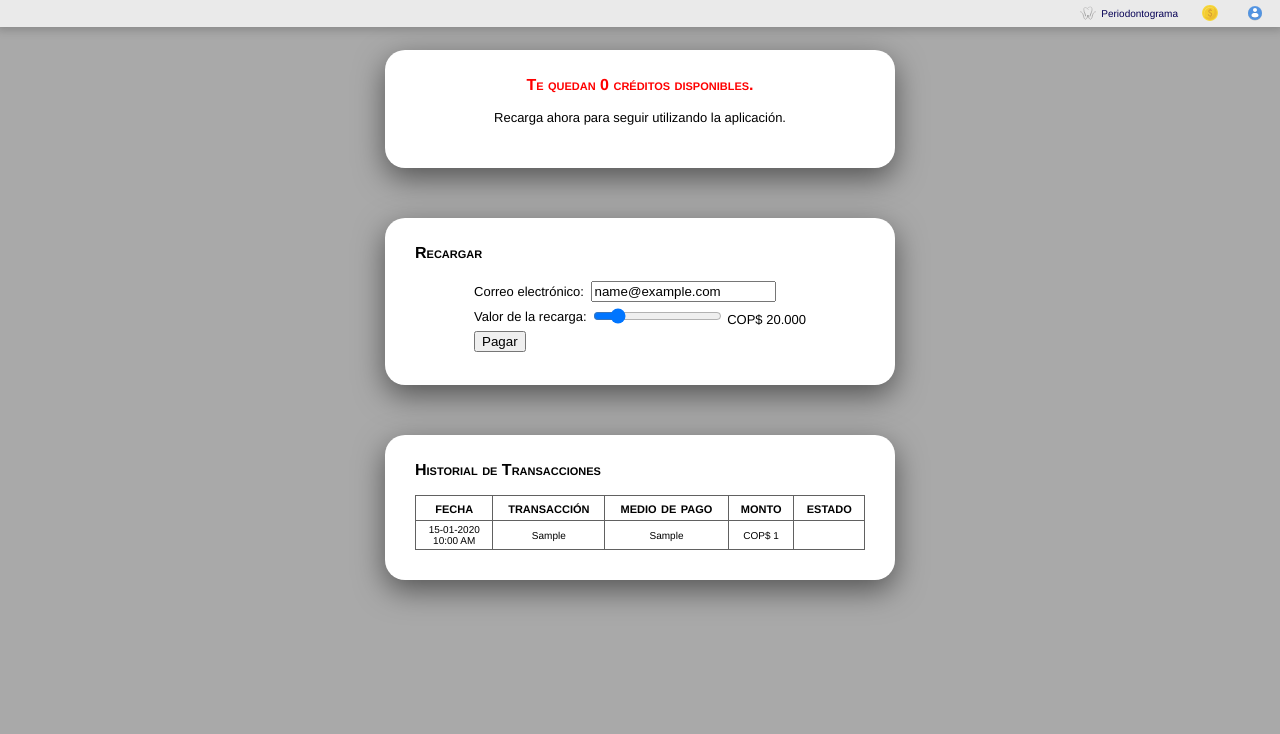
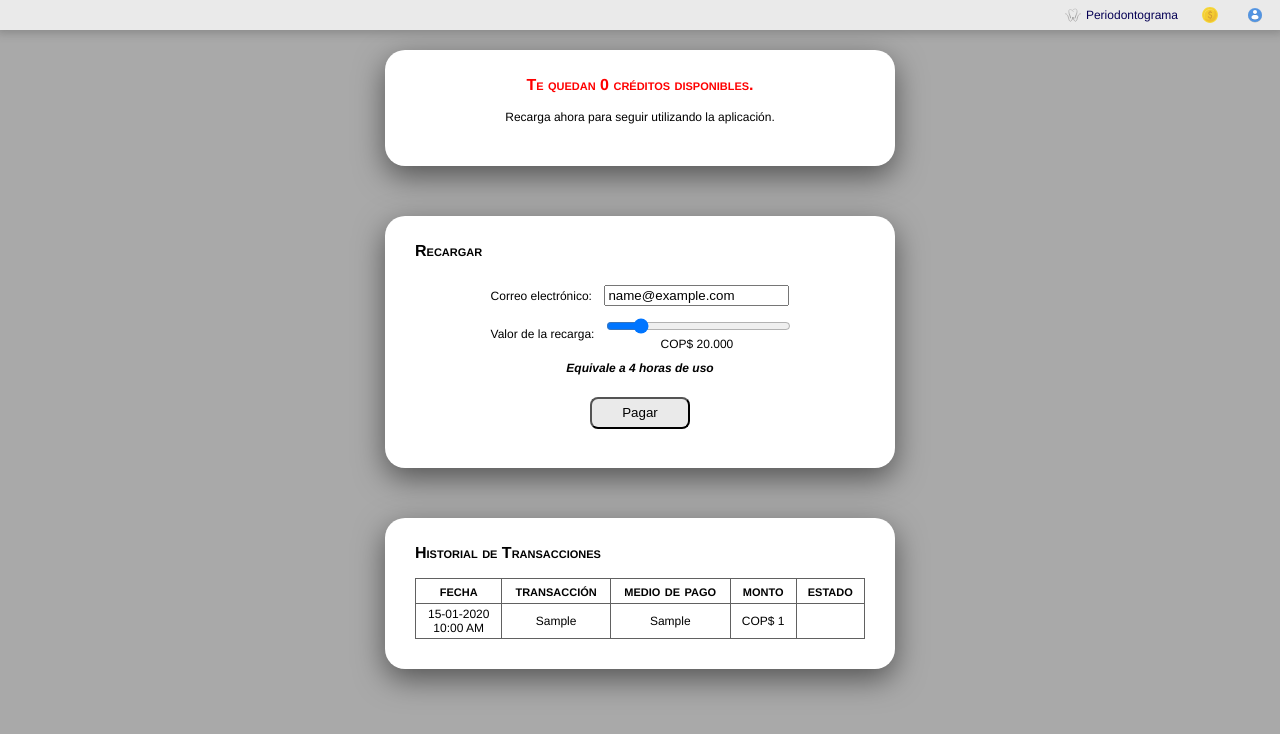
Before and after one commit to albotero/i-perio, a Flask app: page /creditos in a window 1280 px wide. Shown: the top 734 px of the page. Run offline with Flask 2, Linux system fonts and the light colour scheme; the visitor is signed in with stand-in values (Sample User, id 1); tables that the repository leaves empty hold one stand-in row (values such as "Sample post"); style sheets or scripts are compiled from the project's sources; some libraries are stand-ins or nearby versions.

Commit message:
Estilo de botones y página créditos

```diff
--- a/app.py
+++ b/app.py
@@ -9,7 +9,7 @@ from scripts.guardar_perio import Guardar
 from scripts.log import Log
 from scripts.main import nuevo_perio
 from scripts.process_images import actualizar_imagenes
-from scripts.usuarios import Usuario
+from scripts.usuarios import valor_credito, ejecutar_mysql, Usuario
 
 from datetime import datetime
 from babel.dates import format_datetime
@@ -198,11 +198,12 @@ def update_time(readonly):
 
         horas_restantes = creditos//60
         if horas_restantes > 0:
-            horas_restantes = f'{horas_restantes} horas y '
+            horas_restantes = f'{horas_restantes} hora{"" if horas_restantes == 1 else "s"} y '
         else:
             horas_restantes = ''
 
-        minutos_restantes = f'{creditos%60} minutos'
+        minutos_restantes = creditos%60
+        minutos_restantes = f'{minutos_restantes} minuto{"" if minutos_restantes == 1 else "s"}'
 
         respuesta = {
             'usuario': usuario['usuarios']['email'],
@@ -235,12 +236,26 @@ def creditos():
     transacciones = usuario.obtener_transacciones()
 
     return render_template('creditos.html', tmp=tmp, creditos=creditos,
-                            transacciones=transacciones, email=usuario['usuarios']['email'])
+                            transacciones=transacciones,
+                            email=usuario['usuarios']['email'],
+                            valor_credito=valor_credito)
 
 @app.route('/checkout', methods=['POST'])
 def checkout():
     '''Utiliza la API para cobrar un pago'''
-    pass
+    comando = f'''
+        SELECT MAX(`transaccion`) as MAX
+        FROM `creditos`
+        WHERE `transaccion` != "gastos";
+        '''
+    _, prev_cups, _ = ejecutar_mysql(comando, origen='app.checkout')
+    if len(prev_cups) == 0:
+        prev_cups = 0
+    else:
+        prev_cups = int(prev_cups[0].get('MAX')[3:])
+    nuevo_cups = f'CUP{prev_cups + 1:05}'
+    return nuevo_cups;
+
 
 @app.route('/confirmacion')
 def confirmacion_pago():
--- a/scss/_variables.scss
+++ b/scss/_variables.scss
@@ -24,8 +24,8 @@ $title-font-h1: bold 20px helvetica, serif;
 $title-font-h2: bold small-caps 16px helvetica, serif;
 $title-font-h3: bold small-caps 14px helvetica, serif;
 
-$text-font-normal: 10px helvetica, serif;
-$text-font-cursiva: italic 10px helvetica, serif;
+$text-font-normal: 12px helvetica, serif;
+$text-font-cursiva: italic 12px helvetica, serif;
 $text-font-peq: 8px helvetica, serif;
 
 
--- a/scss/base.scss
+++ b/scss/base.scss
@@ -69,6 +69,25 @@ html {
         left: 50%;
         transform: translateX(-50%);
       }
+
+      input[type=submit], input[type=button], button {
+        min-width: 100px;
+        line-height: 26px;
+        background: $back-color-4;
+        border-radius: 8px;
+        margin: 12px 5px 0 5px;
+
+        &:hover {
+          background: $back-color-3;
+          cursor: pointer;
+        }
+
+        &:active {
+          background: $back-color-2;
+          color: $prim-color-4;
+          cursor: pointer;
+        }
+      }
     }
   }
 }
--- a/scss/mensaje.scss
+++ b/scss/mensaje.scss
@@ -6,6 +6,10 @@ div.mensaje {
   padding: 15px 30px;
   font: $text-font-normal;
   font-size: 13px;
+
+  div, p, td {
+    font: $text-font-normal;
+  }
 
   .titulo {
     font: $title-font-h2;
@@ -26,6 +30,26 @@ div.mensaje {
 
   form > table {
     margin: auto;
+    border-collapse: separate;
+    border-spacing: 8px;
+
+    input[type="range"] {
+      width: 100%;
+    }
+
+    div.botones{
+      text-align: center;
+    }
+
+    div.recarga{
+      text-align: center;
+      margin: 0 auto;
+
+      &#creditos-recarga {
+        font: $text-font-cursiva;
+        font-weight: bold;
+      }
+    }
   }
 }
 
@@ -54,7 +78,6 @@ div.transacciones {
     }
 
     td {
-      font: $text-font-normal;
       text-align: center;
       white-space: nowrap;
 
--- a/static/css/base.css
+++ b/static/css/base.css
@@ -34,7 +34,7 @@ html {
 html body {
   background-color: darkgrey;
   color: black;
-  font: 10px helvetica, serif;
+  font: 12px helvetica, serif;
 }
 html body .container {
   width: 80%;
@@ -89,5 +89,21 @@ html body .caja h1 {
   left: 50%;
   transform: translateX(-50%);
 }
+html body .caja input[type=submit], html body .caja input[type=button], html body .caja button {
+  min-width: 100px;
+  line-height: 26px;
+  background: #EAEAEA;
+  border-radius: 8px;
+  margin: 12px 5px 0 5px;
+}
+html body .caja input[type=submit]:hover, html body .caja input[type=button]:hover, html body .caja button:hover {
+  background: lightgrey;
+  cursor: pointer;
+}
+html body .caja input[type=submit]:active, html body .caja input[type=button]:active, html body .caja button:active {
+  background: grey;
+  color: white;
+  cursor: pointer;
+}
 
 /*# sourceMappingURL=base.css.map */
--- a/static/css/mensaje.css
+++ b/static/css/mensaje.css
@@ -32,8 +32,11 @@ div.mensaje {
   width: 450px;
   max-width: 50%;
   padding: 15px 30px;
-  font: 10px helvetica, serif;
+  font: 12px helvetica, serif;
   font-size: 13px;
+}
+div.mensaje div, div.mensaje p, div.mensaje td {
+  font: 12px helvetica, serif;
 }
 div.mensaje .titulo {
   font: bold small-caps 16px helvetica, serif;
@@ -50,6 +53,22 @@ div.mensaje .centro {
 }
 div.mensaje form > table {
   margin: auto;
+  border-collapse: separate;
+  border-spacing: 8px;
+}
+div.mensaje form > table input[type=range] {
+  width: 100%;
+}
+div.mensaje form > table div.botones {
+  text-align: center;
+}
+div.mensaje form > table div.recarga {
+  text-align: center;
+  margin: 0 auto;
+}
+div.mensaje form > table div.recarga#creditos-recarga {
+  font: italic 12px helvetica, serif;
+  font-weight: bold;
 }
 
 div.transacciones table {
@@ -64,7 +83,6 @@ div.transacciones table th {
   font: bold small-caps 16px helvetica, serif;
 }
 div.transacciones table td {
-  font: 10px helvetica, serif;
   text-align: center;
   white-space: nowrap;
 }
--- a/static/css/perio.css
+++ b/static/css/perio.css
@@ -60,7 +60,7 @@
   cursor: pointer;
 }
 .periodontograma table td input[type=text] {
-  font: 10px helvetica, serif;
+  font: 12px helvetica, serif;
   text-align: center;
   border: none;
   -webkit-box-sizing: border-box;
--- a/templates/creditos.html
+++ b/templates/creditos.html
@@ -23,14 +23,19 @@
           <td>
             <input type="range" name="monto" value="{{ 20000 }}"
                   min="5000" max="100000" step="1000"
-                  oninput="this.nextElementSibling.value = `COP$ ${new Intl.NumberFormat().format(this.value).replaceAll(',', '.')}`;"
+                  oninput="slider(this.value);"
                   required />
-            <output>COP$ 20.000</output>
+            <div id="monto-cop" class="recarga"></div>
           </td>
         </tr>
         <tr>
+          <td colspan="2"><div id="creditos-recarga" class="recarga"></div></td>
+        </tr>
+        <tr>
           <td colspan="2">
-            <input type="submit" value="Pagar" />
+            <div class="botones">
+              <input type="submit" value="Pagar" />
+            </div>
           </td>
         </tr>
       </table>
@@ -65,6 +70,36 @@
 {% block scripts %}
   <script type="text/javascript">
     $('div.cargando').toggleClass('cargando');
+
+    function format_numero(numero, prefijo = '', sufijo = '') {
+      var formatted_val = new Intl.NumberFormat().format(numero); // Separador de miles
+      formatted_val = formatted_val.replaceAll(',', '.'); // Cambia comas por puntos
+      formatted_val = `${prefijo}${formatted_val}${sufijo}`; // Agrega prefijo y sufijo
+      return formatted_val;
+    }
+
+    function slider(valor) {
+      $('#monto-cop').html(format_numero(valor, prefijo = 'COP$ '));
+
+      var recarga = parseInt(valor / {{ valor_credito }});
+      var tiempo = '';
+      var horas = ~~(recarga / 60);
+      var minutos = recarga % 60;
+
+      if (horas > 0) {
+        tiempo += ' ' + horas + ' hora' + (horas == 1 ? '' : 's');
+        if (minutos > 0)
+          tiempo += ' y ' + minutos + ' minuto' + (minutos == 1 ? '' : 's');
+      } else {
+        tiempo += ' ' + minutos + ' minuto' + (minutos == 1 ? '' : 's');
+      }
+
+      $('#creditos-recarga').html(
+        `Equivale a${tiempo} de uso`
+      );
+    }
+
+    $(slider(20000));
   </script>
 {% endblock%}
 
```
Also changed, not shown: templates/login.html (+7 -5 lines), 2 other files.
